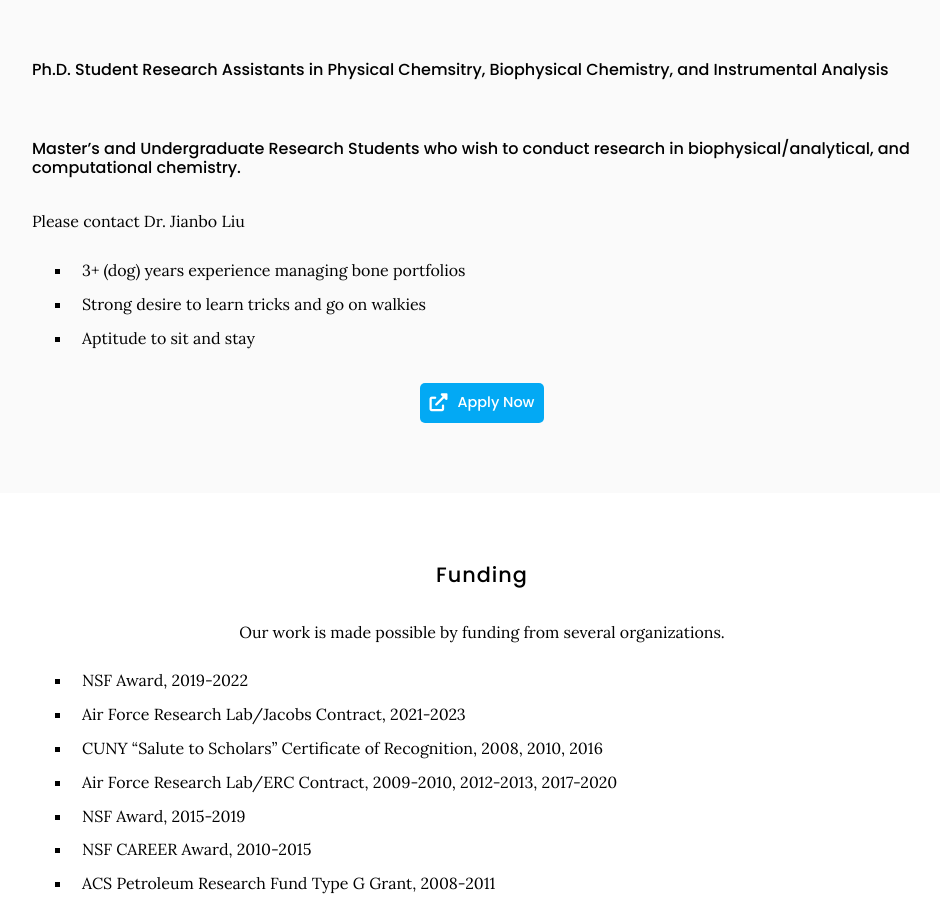
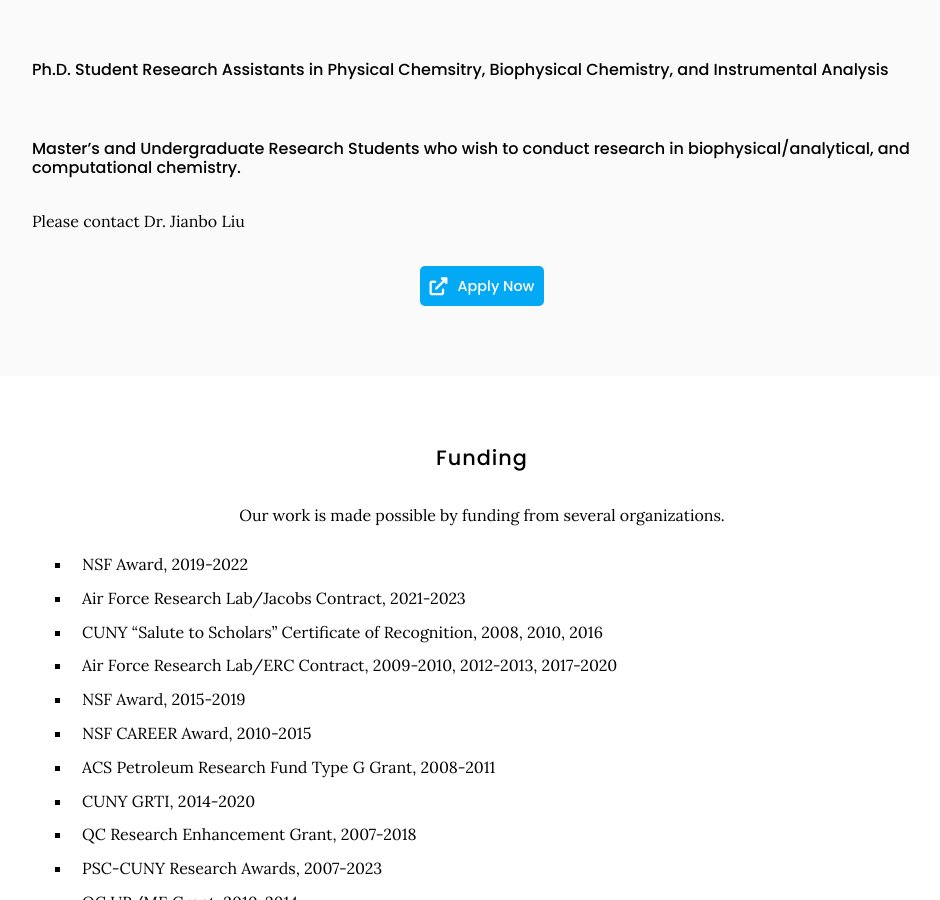
Before and after one commit to ZiZijourney/testing-web, a Jekyll site: the page built from team/index.md, in a window 1280 px wide and 900 px high, scrolled down 1068 px. Shown: the whole window, without its empty margins (158-1098 px from the left). Built offline with Jekyll 4.4.1, drawn with Linux system fonts in a browser that asks for light colours.

Commit message:
Update index.md

```diff
--- a/team/index.md
+++ b/team/index.md
@@ -49,10 +49,6 @@ Ut enim ad minim veniam, quis nostrud exercitation ullamco laboris nisi ut aliqu
 
 Please contact  Dr. Jianbo Liu
 
-- 3+ (dog) years experience managing bone portfolios
-- Strong desire to learn tricks and go on walkies
-- Aptitude to sit and stay
-
 {% include link.html type="external" link="https://google.com/" text="Apply Now" icon="" style="button" %}
 {:.center}
 
```
